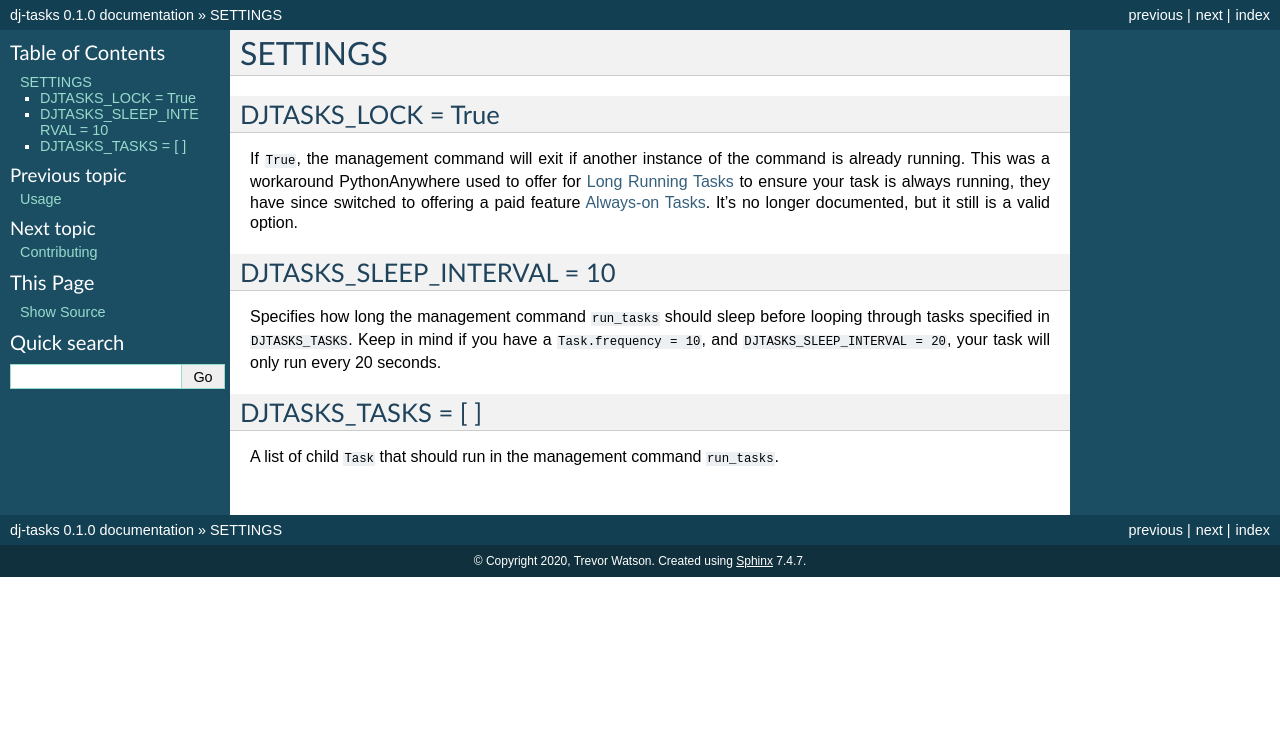
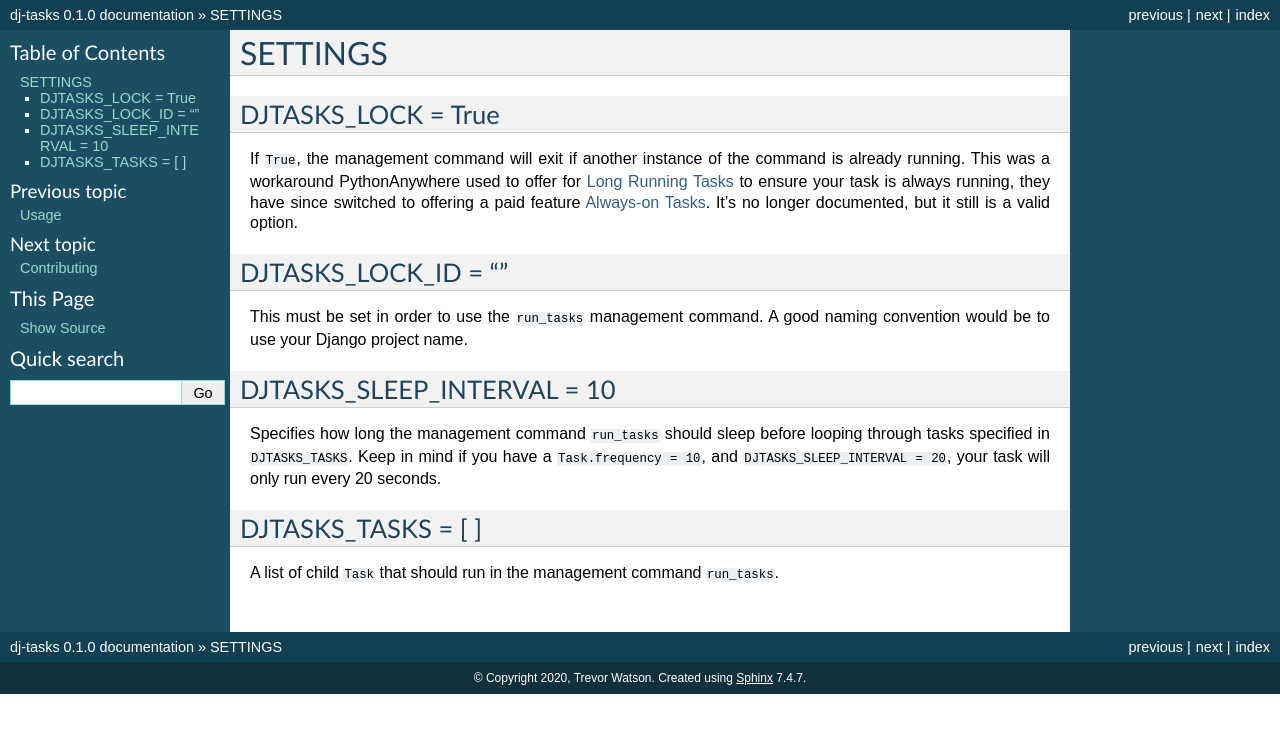
Before and after one commit to cfc603/dj-tasks, a Sphinx documentation site: the page built from docs/settings.rst, in a window 1280 px wide. Shown: the top 733 px of the page. Built offline with Sphinx 7.4.7, drawn with Linux system fonts in a browser that asks for light colours.

Commit message:
document

```diff
--- a/docs/installation.rst
+++ b/docs/installation.rst
@@ -15,3 +15,5 @@
         "dj_tasks",
         ...
     ]
+
+    DJTASKS_LOCK_ID = "your_django_project"
--- a/docs/settings.rst
+++ b/docs/settings.rst
@@ -6,6 +6,11 @@ DJTASKS_LOCK = True
 ===================
 
 If ``True``, the management command will exit if another instance of the command is already running. This was a workaround PythonAnywhere used to offer for `Long Running Tasks <https://help.pythonanywhere.com/pages/LongRunningTasks/>`_ to ensure your task is always running, they have since switched to offering a paid feature `Always-on Tasks <https://help.pythonanywhere.com/pages/AlwaysOnTasks>`_. It's no longer documented, but it still is a valid option.
+
+DJTASKS_LOCK_ID = ""
+====================
+
+This must be set in order to use the ``run_tasks`` management command. A good naming convention would be to use your Django project name.
 
 DJTASKS_SLEEP_INTERVAL = 10
 ===========================
--- a/docs/usage.rst
+++ b/docs/usage.rst
@@ -22,6 +22,7 @@ In your project ``settings.py`` declare your new task.
 
 .. code-block:: python
 
+    DJTASKS_LOCK_ID = "your_django_project"
     DJTASKS_TASKS = [
         "your_app.tasks.MyTask",
     ]
```
Also changed, not shown: other parts of docs/installation.rst (+1 -1 lines).
